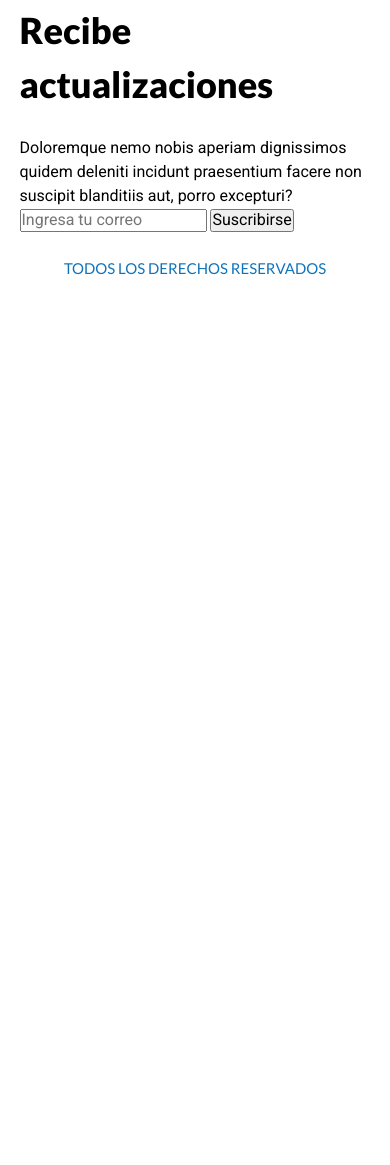
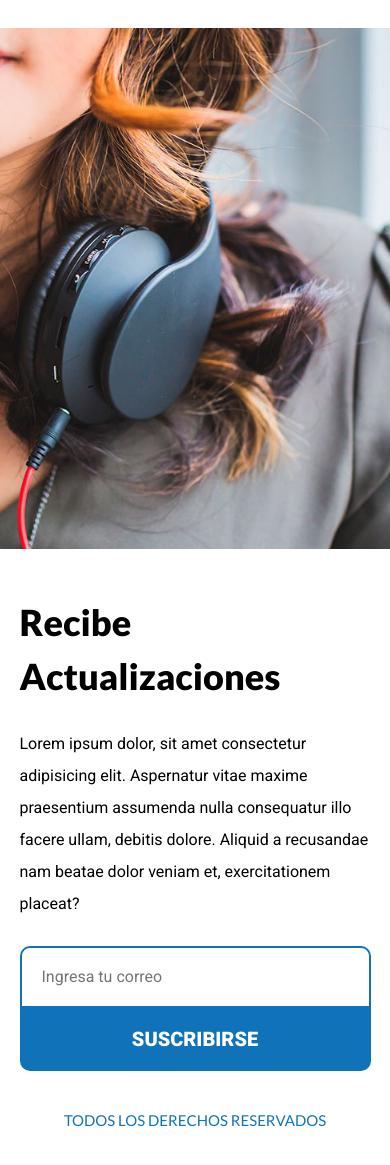
Before and after one commit to KevinJSS/Headphones-TechPro, a plain HTML site: page index.html in a window 390 px wide. Shown: the part 3702-4867 px from the top of the page. Before the commit the page ends 4007 px from the top, so only its background shows below. Drawn offline with Linux system fonts and the light colour scheme.

Commit message:
Responsive newsletter styling added

```diff
--- a/assets/css/style.css
+++ b/assets/css/style.css
@@ -414,20 +414,109 @@ img {
 }
 
 /* NEWSLETTER SECTION */
+.newsletter {
+    margin-top: var(--sectionSpacing);
+    background-image: linear-gradient(to bottom, transparent 50%, var(--light) 0%), url(../img/newsletter.jpg);
+    background-position: top right;
+    background-repeat: repeat, no-repeat;
+    background-size: 100%, 80rem;
+}
+
+.newsletter-content {
+    display: grid;
+    grid-template-rows: repeat(2, 1fr);
+    row-gap: 4rem;
+}
+
+.newsletter-form {
+    grid-row: 2 / 3;
+    display: flex;
+    flex-direction: column;
+}
+
+@media (min-width: 768px) {
+    .newsletter {
+        background-image: linear-gradient(to right, transparent 50%, var(--light) 0%), url(../img/newsletter.jpg);
+        background-position: center, -21rem -1rem;
+        background-size: 100%, 110rem;
+        padding: calc(var(--sectionSpacing) * 2) 0;
+    }
+
+    .newsletter-content {
+        grid-template-rows: unset;
+        row-gap: unset;
+
+        grid-template-columns: repeat(2, 1fr);
+        column-gap: 7rem;
+    }
+
+    .newsletter-form {
+        grid-column: 2 / 3;
+    }
+}
+
+@media (min-width: 2600px) {
+    .newsletter {
+        background-size: 100%, 160rem;
+    }
+}
+
+.newsletter-form h2 {
+    font-size: 3.6rem;
+}
+
+.newsletter-form p {
+    font-size: 1.6rem;
+    margin-bottom: 1.6rem ;
+    line-height: 2;
+}
+
+.form {
+    display: flex;
+    flex-direction: column;
+    margin-top: 1rem;
+}
+
+.form input {
+    margin: 0;
+    padding: 2rem;
+}
+
+.form input[type="email"] {
+    border: 2px solid var(--primary);
+    border-top-left-radius: 1rem;
+    border-top-right-radius: 1rem;
+}
+
+.form input[type="email"]:is(:focus) {
+    outline: none;
+    border-color: var(--primary);
+}
+
+.form input[type="submit"] {
+    border: none;
+    background-color: var(--primary);
+    text-transform: uppercase;
+    font-weight: 900;
+    color: var(--light);
+    font-size: 2rem;
+
+    border-bottom-left-radius: 1rem;
+    border-bottom-right-radius: 1rem;
+}
 
 
 /* FOOTER */
 .site-footer {
-    padding: var(--textSpacing) 0;
+    padding: calc(var(--textSpacing) * 1.5) 0;
     text-transform: uppercase;
     font-size: 1.5rem;
     color: var(--primary);
     font-family: var(--secondaryFont);
 }
 
-@media (min-width: 768px) {
+@media (min-width: 992px) {
     .site-footer {
-        padding: var(--sectionSpacing) 0;
         font-size: 2rem;
     }
 }
--- a/index.html
+++ b/index.html
@@ -104,12 +104,12 @@
     <section class="newsletter">
         <div class="container newsletter-content">
             <div class="newsletter-form">
-                <h2>Recibe actualizaciones</h2>
-                <p>Doloremque nemo nobis aperiam dignissimos quidem deleniti incidunt praesentium facere non suscipit blanditiis aut, porro excepturi?</p>
+                <h2>Recibe Actualizaciones</h2>
+                <p>Lorem ipsum dolor, sit amet consectetur adipisicing elit. Aspernatur vitae maxime praesentium assumenda nulla consequatur illo facere ullam, debitis dolore. Aliquid a recusandae nam beatae dolor veniam et, exercitationem placeat?</p>
 
                 <form class="form">
                     <input type="email" placeholder="Ingresa tu correo">
-                    <button type="submit">Suscribirse</button>
+                    <input type="submit" value="suscribirse">
                 </form>
             </div>
         </div>
```
